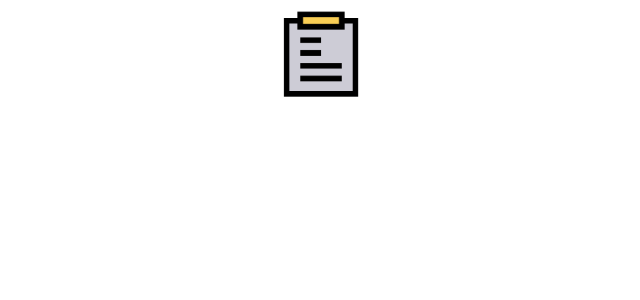
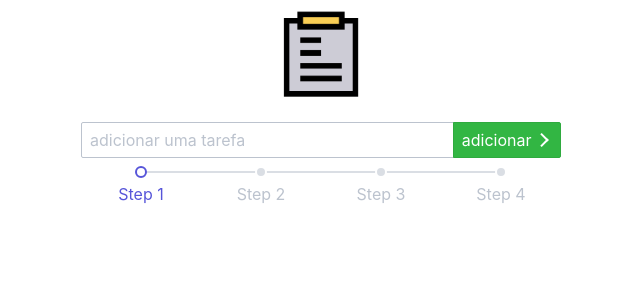
Before and after one commit to jc2devzoo/todolist, a Vue app: page / in a window 1280 px wide. Shown: the top 300 px of the page, without its empty margins (319-959 px from the left). Built offline with nearby package versions, Linux system fonts and the light colour scheme.

Commit message:
att steps

```diff
--- a/src/App.vue
+++ b/src/App.vue
@@ -3,6 +3,28 @@
   <div class="container grid-xs py-2">
 
     <img class="img-responsive" src="@/assets/lista.png" alt="CoffeTagTodo">
+
+    <form>
+      <div class="input-group">
+          <input type="text" class="form-input" placeholder="adicionar uma tarefa">
+          <button class="btn btn-success input-group-btn"> adicionar <i class="icon icon-arrow-right"></i></button>
+      </div>
+    </form>
+
+    <ul class="step">
+      <li class="step-item active">
+        <a href="#" class="tooltip" data-tooltip="Step 1">Step 1</a>
+        </li>
+      <li class="step-item ">
+        <a href="#" class="tooltip" data-tooltip="Step 2">Step 2</a>
+      </li>
+      <li class="step-item">
+        <a href="#" class="tooltip" data-tooltip="Step 3">Step 3</a>
+      </li>
+      <li class="step-item ">
+        <a href="#" class="tooltip" data-tooltip="Step 4">Step 4</a>
+      </li>
+  </ul>
 
   </div>
 </div>
@@ -24,4 +46,8 @@ export default {
     max-width: 90px;
     margin:0 auto;
   }
+
+  .input-group{
+    margin-top: 3vh;
+  }
 </style>
```
Also changed, not shown: 1 other file (tests, documents, lock files or other folders).
